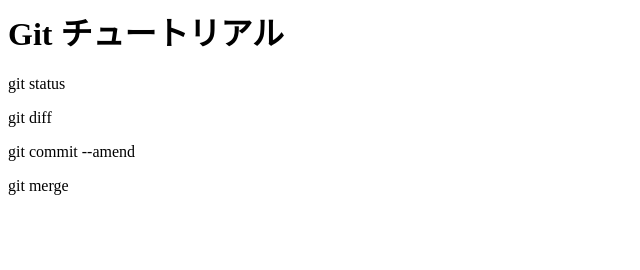
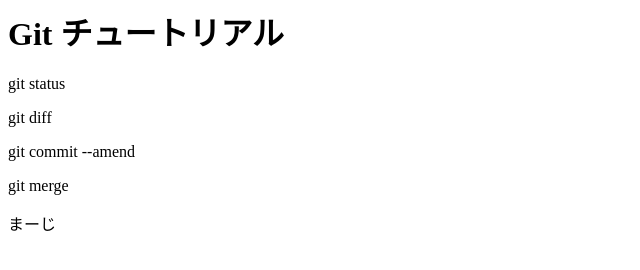
Before and after one commit to atakahashi1/git_tutorial, a plain HTML site: page index.html in a window 1280 px wide. Shown: the full height of the page, 0-640 px from the left. Drawn offline with Linux system fonts and the light colour scheme.

Commit message:
Update index.html

```diff
--- a/index.html
+++ b/index.html
@@ -3,3 +3,4 @@
 <p>git diff</p>
 <p>git commit --amend</p>
 <p>git merge</p>
+<p>まーじ</p>
```
